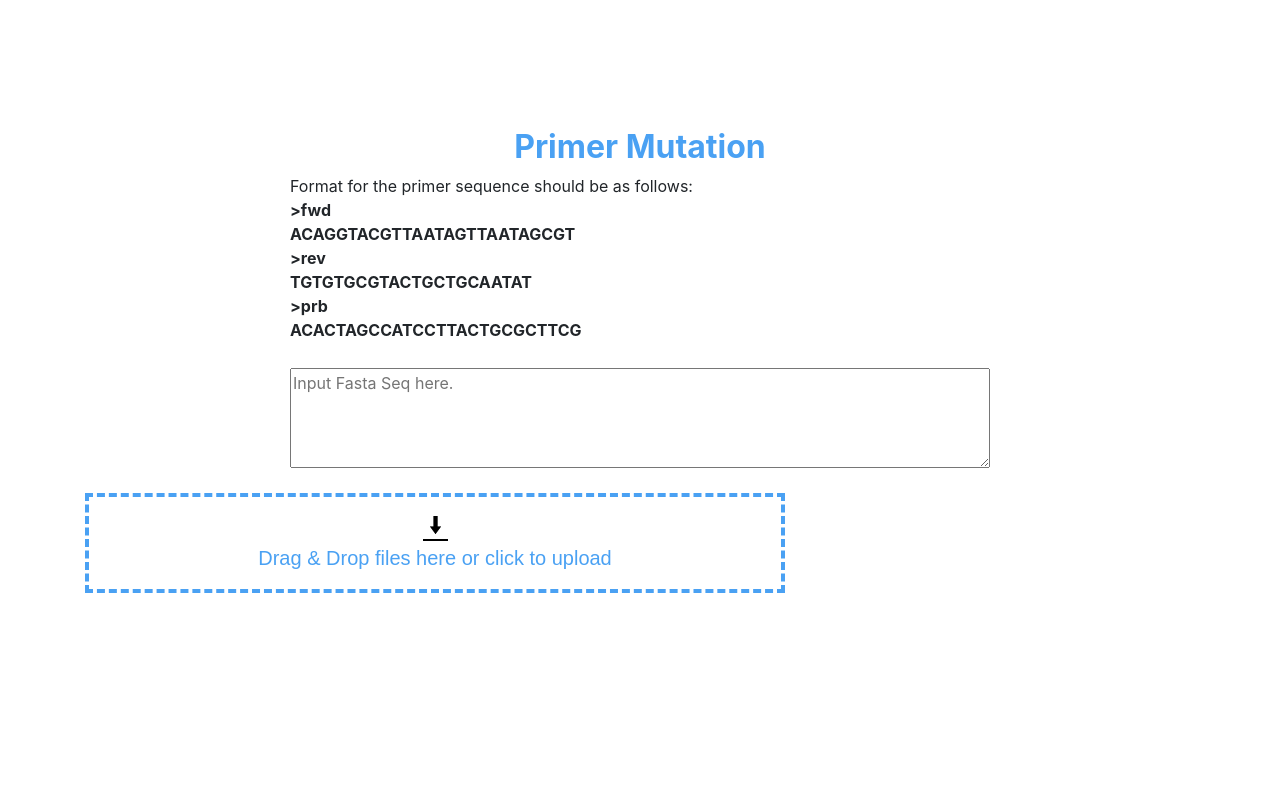
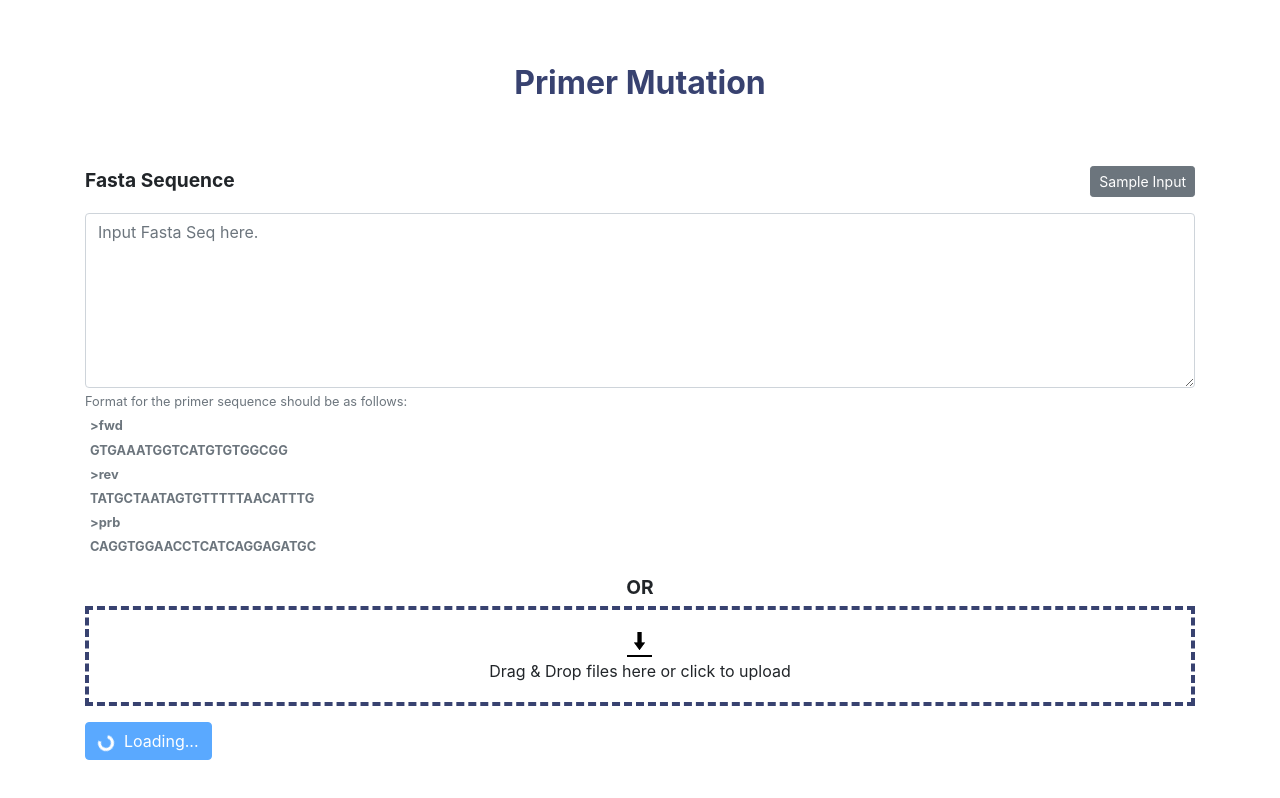
Before and after one commit to ElasticBottle/primer_checker, a React (Create React App) app: page / in a window 1280 px wide. Built offline with nearby package versions, Linux system fonts and the light colour scheme.

Commit message:
💄 Convert site to react bootstrap

```diff
--- a/src/App.css
+++ b/src/App.css
@@ -1,15 +1,24 @@
 .title {
   font-size: 2rem;
   text-align: center !important;
-  margin-top: 10%;
-  color: #4aa1f3;
+  margin-top: 5%;
+  margin-bottom: 5%;
+  color: #384270;
   font-weight: bold;
 }
 
-.content {
-  background-color: white;
-  display: flex;
-  flex-direction: column;
-  align-items: center;
-  justify-content: center;
+.alternative-upload {
+  text-align: center;
+  text-transform: uppercase;
+
+  font-weight: 700;
+  font-size: larger;
 }
+
+.upload-error-message {
+  color: red
+}
+
+.loader {
+  margin-right: 10px;
+}
--- a/src/App.js
+++ b/src/App.js
@@ -1,21 +1,114 @@
-import React from 'react';
+import React, { useState, useEffect } from 'react';
 import './App.css';
 import 'bootstrap/dist/css/bootstrap.min.css';
+import Form from 'react-bootstrap/Form'
 import DropZone from "./components/dropzone/dropzone";
 import TextArea from './components/textArea/textArea';
+import FileDisplay from './components/fileDisplay/fileDisplay';
+import Row from 'react-bootstrap/Row';
+import Button from 'react-bootstrap/Button';
+import Container from 'react-bootstrap/Container';
+import Collapse from 'react-bootstrap/Collapse';
+import Spinner from 'react-bootstrap/Spinner';
 
 
 function App() {
+  const [showSubmit, setShowSubmit] = useState(false)
+  const [selectedFiles, setSelectedFiles] = useState([]);
+  const [displayedFiles, setDisplayedFiles] = useState([]);
+  const [validFiles, setValidFiles] = useState([]);
+  const [textFieldFasta, setTextFieldFasta] = useState('')
+  const [fileErrorMessage, setFileErrorMessage] = useState('');
+  const [errorMessage, setErrorMessage] = useState('');
+  const [open, setOpen] = useState(true)
+
+  useEffect(() => {
+    const filteredFiles = selectedFiles.reduce((files, current) => {
+      const match = files.find((file) => file.name === current.name)
+      if (match) {
+        return files
+      } else {
+        return files.concat(current)
+      }
+    }, [])
+    setDisplayedFiles([...filteredFiles])
+  }, [selectedFiles])
+
+  useEffect(() => {
+    const filteredFiles = displayedFiles.reduce((files, current) => {
+      return current.invalid ? files : files.concat(current)
+    }, [])
+    setValidFiles(filteredFiles)
+  }, [displayedFiles])
+
+  useEffect(() => {
+    if ((validFiles.length === displayedFiles.length && validFiles.length !== 0 && textFieldFasta.length === 0)
+      || (textFieldFasta.length !== 0 && validFiles.length === 0)) {
+      console.log(validFiles,);
+      setErrorMessage('')
+      return setShowSubmit(true)
+    }
+    else if (textFieldFasta.length !== 0 && validFiles.length !== 0) {
+      setShowSubmit(false)
+      setErrorMessage('Either upload a single sequence through input or select files to upload! Not Both!')
+    }
+    setShowSubmit(false)
+  }, [validFiles, displayedFiles, textFieldFasta])
+
+  const submitForm = () => {
+    console.log(validFiles, textFieldFasta);
+    setOpen(!open)
+  }
   return (
     <div>
       <h1 className='title'>Primer Mutation</h1>
-      <div className='content'>
-        <TextArea />
-      </div>
-      <div className="content">
-        <DropZone />
-      </div>
-    </div >
+      <Collapse id='collapsable' in={open}>
+        <div className='collapse-container'>
+          <Container>
+            <Form noValidate>
+              <TextArea setTextFieldFasta={setTextFieldFasta} />
+              <p className='alternative-upload'>OR</p>
+              <DropZone selectedFiles={selectedFiles} setSelectedFiles={setSelectedFiles} setErrorMessage={setFileErrorMessage} />
+            </Form>
+            <Container className="file-display-container">
+              {
+                displayedFiles.map(
+                  (file, index) =>
+                    <FileDisplay file={file} errorMessage={fileErrorMessage} setSelectedFiles={setSelectedFiles} key={index} />
+                )
+              }
+            </Container>
+          </Container>
+        </div>
+      </Collapse>
+      <Container>
+        <Row className='upload-error-message'>
+          {errorMessage}
+        </Row>
+        <Button variant="primary" disabled>
+          <Spinner
+            as="span"
+            className='loader'
+            animation="border"
+            size="sm"
+            role="status"
+            aria-hidden="true"
+          />
+            Loading...
+          </Button>
+        {showSubmit ?
+          < Button
+            as="input"
+            type="submit"
+            value="Submit"
+            aria-controls="collapsable"
+            aria-expanded={open}
+            onClick={submitForm} />
+          : null
+        }
+
+      </Container>
+    </div>
   );
 }
 
--- a/src/components/dropzone/dropzone.css
+++ b/src/components/dropzone/dropzone.css
@@ -1,27 +1,13 @@
-.container {
-    /* transform: translateY(-100%); */
-}
-
-.container p {
-    color: red;
-    text-align: center;
-}
-
 .drop-container {
     display: flex;
     align-items: center;
     justify-content: center;
-    margin: 0;
-    width: 700px;
     height: 100px;
-    border: 4px dashed #4aa1f3;
+    border: 4px dashed #384270;
 }
 
-.drop-message {
-    text-align: center;
-    color: #4aa1f3;
-    font-family: Arial;
-    font-size: 20px;
+#fasta-input-label {
+    display: block;
 }
 
 .upload-icon {
@@ -34,10 +20,6 @@
     padding-top: 30px;
 }
 
-.file-display-container {
-    position: fixed;
-    width: 700px;
-}
 
 .drop-container>input {
     display: none;
--- a/src/components/dropzone/dropzone.js
+++ b/src/components/dropzone/dropzone.js
@@ -1,13 +1,12 @@
-import React, { useState, useEffect } from 'react';
+import React from 'react';
 import './dropzone.css';
-import FileDisplay from '../fileDisplay/fileDisplay'
 import { validateFormat } from '../util';
+import Container from 'react-bootstrap/Container';
+import Form from 'react-bootstrap/Form';
 
 
-const DropZone = () => {
-    const [selectedFiles, setSelectedFiles] = useState([]);
-    const [validFiles, setValidFiles] = useState([]);
-    const [errorMessage, setErrorMessage] = useState('');
+const DropZone = ({ selectedFiles, setSelectedFiles, setErrorMessage }) => {
+
     const dragOver = (e) => {
         e.preventDefault();
     }
@@ -24,10 +23,9 @@ const DropZone = () => {
         checkFiles(files)
     }
 
-    const filesSelected = (e) => {
+    const filesSelected = async (e) => {
         const files = e.target.files;
-        console.log(files);
-        checkFiles(files)
+        await checkFiles(files)
     }
     const checkFiles = async (files) => {
         let to_store = []
@@ -69,25 +67,13 @@ const DropZone = () => {
         });
     };
 
-    useEffect(() => {
-        const filteredFiles = selectedFiles.reduce((files, current) => {
-            const match = files.find((file) => file.name === current.name)
-            if (match) {
-                return files
-            } else {
-                return files.concat(current)
-            }
-        }, [])
-        setValidFiles([...filteredFiles])
-    }, [selectedFiles])
 
 
 
-
-    return (<>
-        <div className='container'>
-            <label htmlFor='fasta-input'>
-                <div className='drop-container' onDragOver={dragOver}
+    return (
+        <Form.Group controlId='fasta-sequence'>
+            <label htmlFor='fasta-input' id='fasta-input-label'>
+                <Container className='drop-container' onDragOver={dragOver}
                     onDragEnter={dragEnter}
                     onDragLeave={dragLeave}
                     onDrop={fileDrop}>
@@ -102,19 +88,10 @@ const DropZone = () => {
                         onChange={filesSelected}
                         multiple
                     />
-                </div>
+                </Container>
             </label>
-            <div className="file-display-container">
-                {
-                    validFiles.map(
-                        (file, index) => {
-                            return <FileDisplay file={file} errorMessage={errorMessage} setSelectedFiles={setSelectedFiles} key={index} />
-                        }
-                    )
-                }
-            </div>
-        </div>
-    </>);
+        </Form.Group>
+    );
 }
 
 export default DropZone;
--- a/src/components/fileDisplay/fileDisplay.css
+++ b/src/components/fileDisplay/fileDisplay.css
@@ -1,50 +1,25 @@
+:root {
+    --left-margin: 30px
+}
+
 .file-status-bar {
-    width: 100%;
-    vertical-align: top;
     margin-top: 10px;
     margin-bottom: 20px;
-    position: relative;
-    line-height: 30px;
-    height: 50px;
-}
-
-.file-status-bar>div {
-    overflow: hidden;
 }
 
 .file-type {
-    display: inline-block !important;
-    position: absolute;
+    text-transform: uppercase;
     font-size: 10px;
     font-weight: 700;
     line-height: 13px;
-    margin-top: 20px;
+    /* display: inline-block !important; */
+    position: absolute;
+    margin-top: 10px;
     padding: 0 3px;
     border-radius: 2px;
     box-shadow: 1px 1px 2px #abc;
     color: #fff;
     background: #0080c8;
-    text-transform: uppercase;
-}
-
-.file-name {
-    display: inline-block;
-    vertical-align: top;
-    margin-left: 50px;
-    color: #4aa1f3;
-    cursor: pointer;
-}
-
-.file-error {
-    display: inline-block;
-    vertical-align: top;
-    margin-left: 50px;
-    color: #9aa9bb;
-}
-
-.file-error-message {
-    color: red;
-    font-size: small;
 }
 
 .file-type-logo {
@@ -53,27 +28,54 @@
     background: url(../../images/generic.png) no-repeat center center;
     background-size: 100%;
     position: absolute;
-    margin-top: 10px;
+}
+
+.file-info {
+    margin-left: var(--left-margin);
+}
+
+.file-name {
+    display: inline-block;
+    color: #4aa1f3;
+    padding-left: 10px;
+    cursor: pointer;
+}
+
+.file-error {
+    color: #9aa9bb;
 }
 
 .file-size {
     display: inline-block;
-    vertical-align: top;
-    color: #30693D;
-    margin-left: 10px;
-    margin-right: 5px;
-    margin-left: 10px;
     color: #444242;
+    padding-left: 10px;
     font-weight: 700;
     font-size: 14px;
 }
 
+@media only screen and (min-width: 1024px) {
+    .file-error-message {
+        text-align: end;
+        color: red;
+    }
+}
+
+@media only screen and (max-width: 1024px) {
+    .file-error-message {
+        margin-left: var(--left-margin);
+        padding: 15px;
+        color: red;
+        font-size: small;
+    }
+}
+
+.file-error-message-text {
+    position: absolute;
+    top: 5px;
+}
+
 .file-remove {
-    position: absolute;
-    top: 20px;
-    right: 10px;
-    line-height: 15px;
-    cursor: pointer;
+    /* line-height: 15px; */
+    text-align: end;
     color: red;
-    margin-right: -10px;
 }
--- a/src/components/previewPane/previewPane.js
+++ b/src/components/previewPane/previewPane.js
@@ -1,3 +1,4 @@
+import './previewPane.css'
 import React from 'react'
 import Button from 'react-bootstrap/Button'
 import Modal from 'react-bootstrap/Modal'
--- a/src/components/textArea/textArea.css
+++ b/src/components/textArea/textArea.css
@@ -1,15 +1,21 @@
-:root {
-    --width: 700px;
+.fasta-input-header {
+    padding-bottom: 10px;
 }
 
-.description {
-    align-items: center;
-    width: var(--width);
+.fasta-input-title {
+    font-size: larger;
+    font-weight: bold;
 }
 
-.input-seq {
-    width: var(--width);
-    height: 100px;
-    margin-top: 10px;
-    margin-bottom: 25px;
+.sample-fasta {
+    text-align: end;
 }
+
+#fasta-sequence {
+    height: 175px;
+}
+
+Form p {
+    padding: 0;
+    margin: 5px;
+}
--- a/src/components/textArea/textArea.js
+++ b/src/components/textArea/textArea.js
@@ -1,32 +1,80 @@
 
-import React from 'react'
+import React, { useState, useEffect } from 'react'
 import './textArea.css'
+import Form from 'react-bootstrap/Form'
 import { validateFormat } from '../util'
+import Row from 'react-bootstrap/Row'
+import Col from 'react-bootstrap/Col'
+import Button from 'react-bootstrap/Button'
 
-const TextArea = () => {
+const TextArea = ({ setTextFieldFasta }) => {
+    const [errorMessage, setErrorMessage] = useState('')
+    const [textAreaValue, setTextAreaValue] = useState('')
+    // const [fileAttached, setFileAttached] = useState(false)
+    const inputSample = `>fwd\nGTGAAATGGTCATGTGTGGCGG\n>rev\nTATGCTAATAGTGTTTTTAACATTTG\n>prb\nCAGGTGGAACCTCATCAGGAGATGC`
+
+    useEffect(() => {
+        if (validateFormat(textAreaValue)) {
+            console.log('sequence oKAY!', textAreaValue);
+            // const lastMod = Date.now()
+            // const tempDate = new Date(lastMod)
+            // const file = {
+            //     "content": textAreaValue,
+            //     "invalid": false,
+            //     "lastModified": lastMod,
+            //     "lastModifiedDate": tempDate,
+            //     "name": `fasta${lastMod}`,
+            //     'size': getRandomInt(80, 90)
+            // }
+            setTextFieldFasta(textAreaValue)
+        } else {
+            console.log('Nope');
+            setTextFieldFasta('')
+            setErrorMessage('Sequence not recognized! Please check.')
+        }
+    }, [textAreaValue, setTextFieldFasta])
+
+    const handleChange = (e) => {
+        const content = e.target.value
+        setTextAreaValue(content)
+    }
+    const enterSample = () => {
+        setTextAreaValue(inputSample)
+    }
     return (
-        <>
-            <div className="description">
-                <p>
-                    Format for the primer sequence should be as follows:
-                    <strong>
-                        <br />
-                        &gt;fwd
-                        <br />
-                        ACAGGTACGTTAATAGTTAATAGCGT
-                        <br />
-                        &gt;rev
-                        <br />
-                        TGTGTGCGTACTGCTGCAATAT
-                        <br />
-                        &gt;prb
-                        <br />
-                        ACACTAGCCATCCTTACTGCGCTTCG
-                    </strong>
-                </p>
-            </div>
-            <textarea className='input-seq' onChange={validateFormat} placeholder="Input Fasta Seq here."></textarea>
-        </>
+        <Form.Group controlId='fasta-sequence'>
+            <Row className='fasta-input-header'>
+                <Col>
+                    <Form.Label className='fasta-input-title'>
+                        Fasta Sequence
+                    </Form.Label>
+                </Col>
+                <Col className="sample-fasta">
+                    <Button variant='secondary' size='sm' onClick={enterSample}>Sample Input</Button>
+                </Col>
+            </Row>
+            <Form.Control
+                as='textarea'
+                placeholder="Input Fasta Seq here."
+                onChange={handleChange}
+                type="text"
+                value={textAreaValue}
+                className='mx-sm-lg-auto'
+                aria-describedby="fastaSequenceHelpBlock"
+            />
+            <Form.Text id="fastaSequenceHelpBlock" muted>
+                Format for the primer sequence should be as follows:{<br />}
+                <strong>
+                    {inputSample
+                        .split('\n')
+                        .map((value, i) => <p key={i}>{value}</p>)}
+                </strong>
+            </Form.Text>
+            <Form.Control.Feedback type="invalid">
+                {errorMessage}
+            </Form.Control.Feedback>
+        </Form.Group>
+
     )
 }
 
--- a/src/components/util.js
+++ b/src/components/util.js
@@ -1,5 +1,11 @@
 export const validateFormat = (content) => {
-    let format = />fwd[\s\S]{2}[ACGTacgt]+[\s\S]{1,2}>rev[\s\S]{1,2}[ACGTacgt]+[\s\S]{1,2}>prb[\s\S]{1,2}[ACGTacgt]+[\s\S]{1,2}/
+    let format = /^>fwd[\s\S]{2}[ACGTacgt]+[\s\S]{1,2}>rev[\s\S]{1,2}[ACGTacgt]+[\s\S]{1,2}>prb[\s\S]{1,2}[ACGTacgt]+[\s\S]{1,2}$/
     let correct_format = format.exec(content)
     return correct_format !== null
 }
+
+export const getRandomInt = (min, max) => {
+    const lower_r = Math.floor(min)
+    const upper_r = Math.floor(max)
+    return Math.floor(lower_r + Math.random() * (upper_r - lower_r));
+}
```
Also changed, not shown: src/components/fileDisplay/fileDisplay.js (+27 -9 lines), src/components/previewPane/previewPane.css (+2 -37 lines), src/services/primerCheck.js (added, +14 -0 lines).
